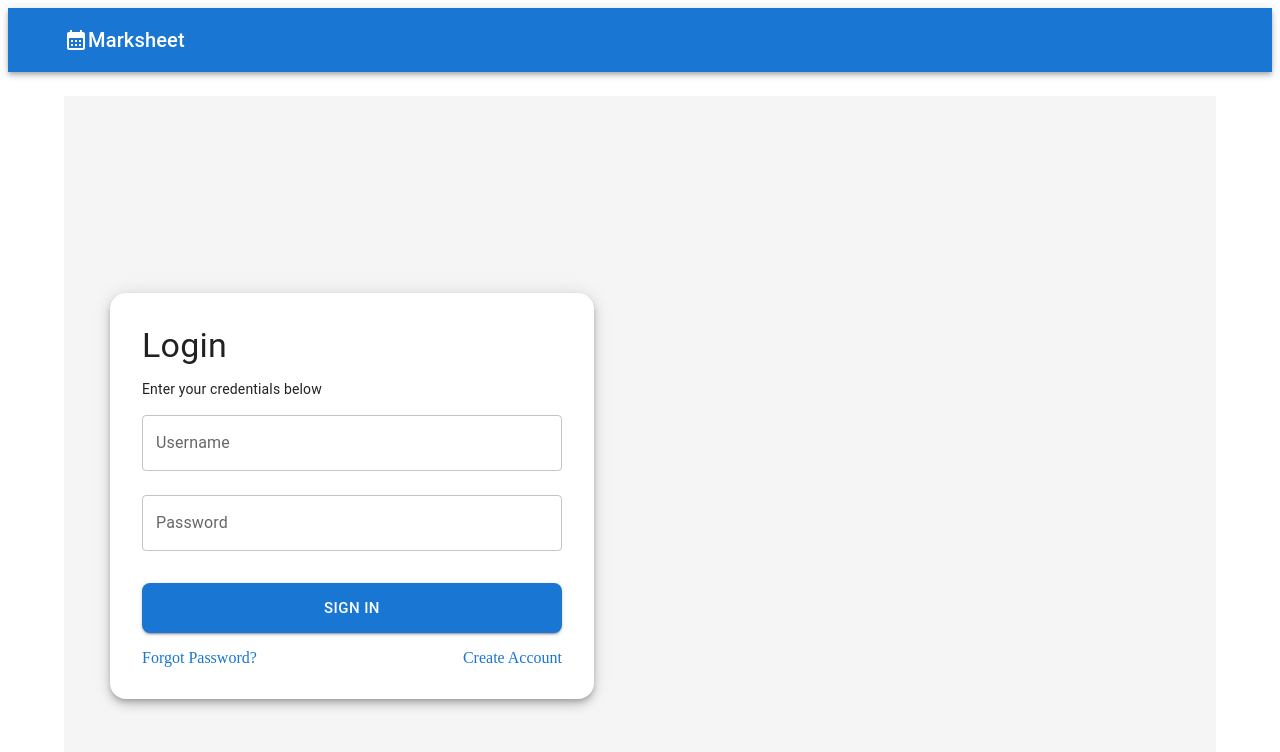
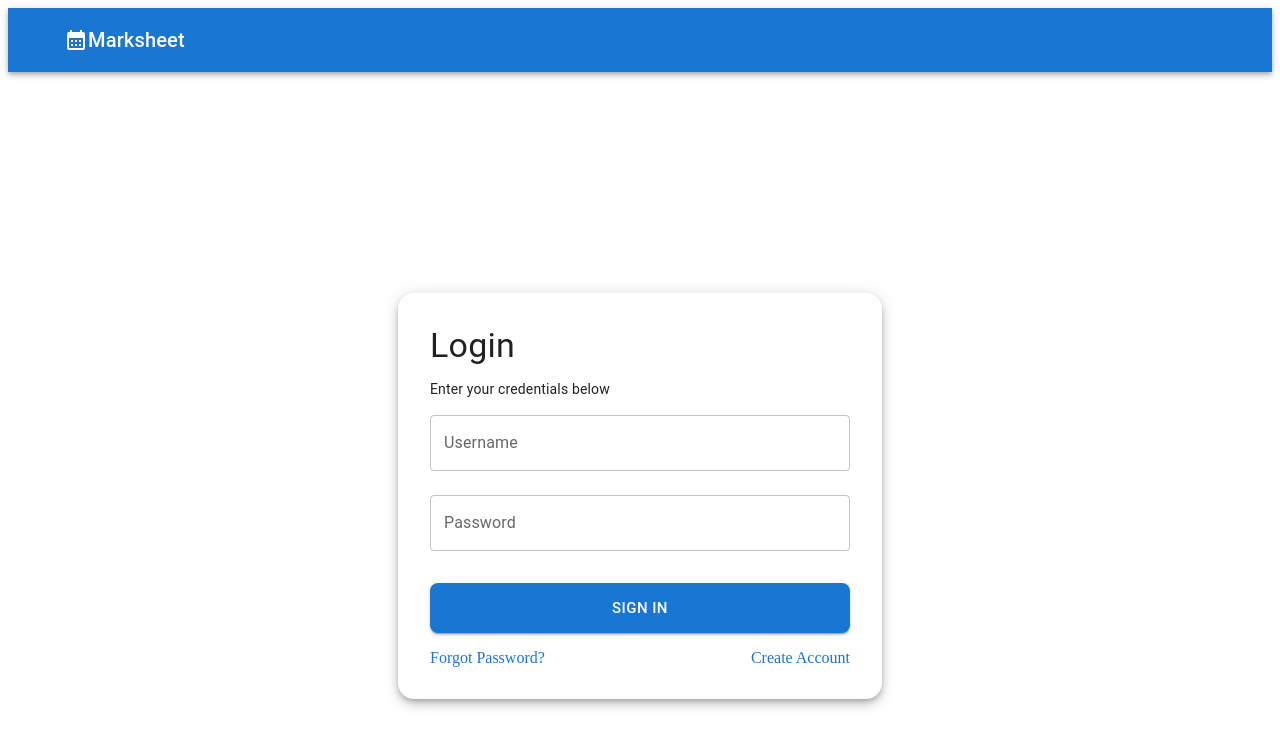
Before and after one commit to Atharvnadkarni/middlesboro-hat, a React app in the folder frontend/: page /login in a window 1280 px wide. Shown: the top 752 px of the page. Built offline with nearby package versions, Linux system fonts and the light colour scheme; the HTML template or start-up script is replaced by a standard one.

Commit message:
xif golin

```diff
--- a/frontend/src/pages/login.js
+++ b/frontend/src/pages/login.js
@@ -65,17 +65,14 @@ export default function LoginPage() {
   return (
     <Grid
       container
-      sx={{
-        minHeight: "100vh",
-        bgcolor: "#f5f5f5",
-      }}
+      sx={{height: "100vh"}}
     >
       {/* Left Side */}
 
 
       {/* Right Side */}
       <Grid
-        size={{ xs: 12, md: 6 }}
+        size={{ xs: 12 }}
         sx={{
           display: "flex",
           alignItems: "center",
```
